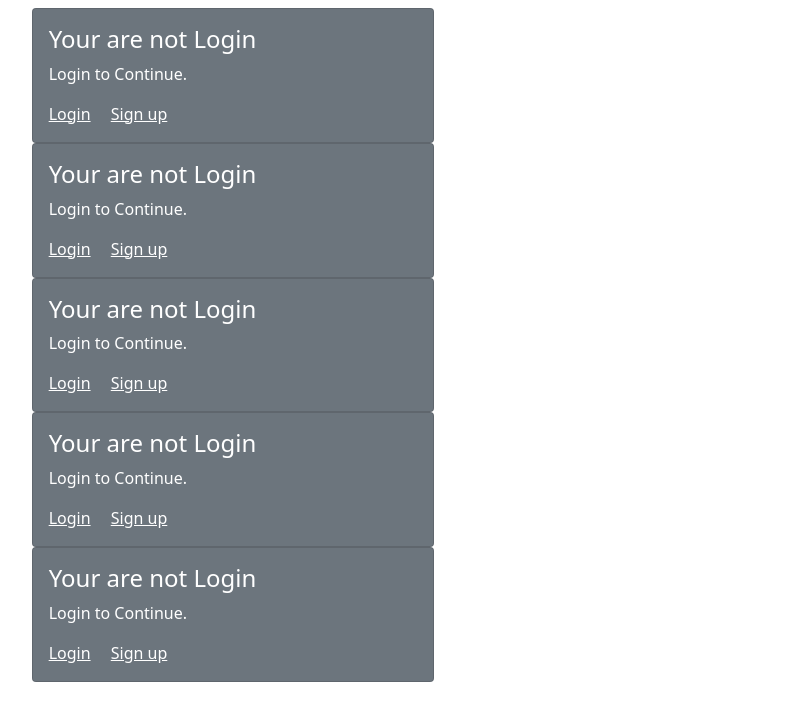
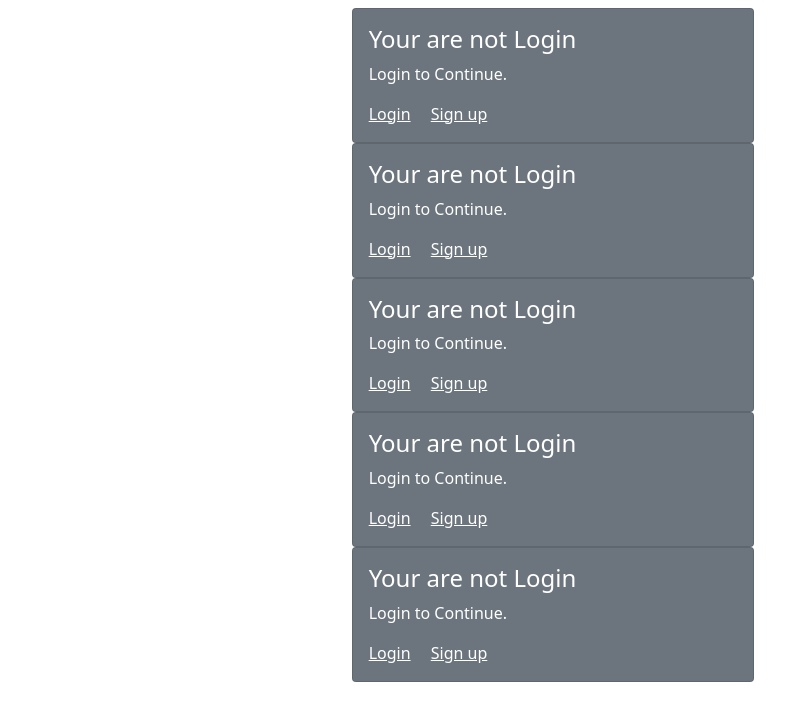
Before and after one commit to kishansky/online-auction, a PHP site: page /online-auction/ in a window 1280 px wide. Shown: the part 56-777 px from the top of the page, without its empty margins (87-872 px from the left). Run offline with PHP 8.4, Linux system fonts and the light colour scheme; data comes from the database, SQL or seed files in the repository; a stand-in replaces the project's code that opens the database connection.

Commit message:
fixed some minner mistake

```diff
--- a/classes/feed.php
+++ b/classes/feed.php
@@ -1,3 +1,3 @@
-<div id="feed-area" class="col-sm-4 col-12 offset-sm-1 mt-2">
+<div id="feed-area" class="col-sm-4 col-12 offset-sm-4 mt-2">
 
 </div>
--- a/purchase.php
+++ b/purchase.php
@@ -2,7 +2,7 @@
 include('templates/header.php');
 include('templates/navbar.php');
 ?>
-<div id="feed-area" class="col-sm-4 col-12 offset-sm-1 mt-2">
+<div id="feed-area" class="col-sm-4 col-12 offset-sm-4 mt-2">
 
 </div>
 <script src="./public/js/jquery.js"></script>
```
Also changed, not shown: templates/navbar.php (+4 -4 lines).
